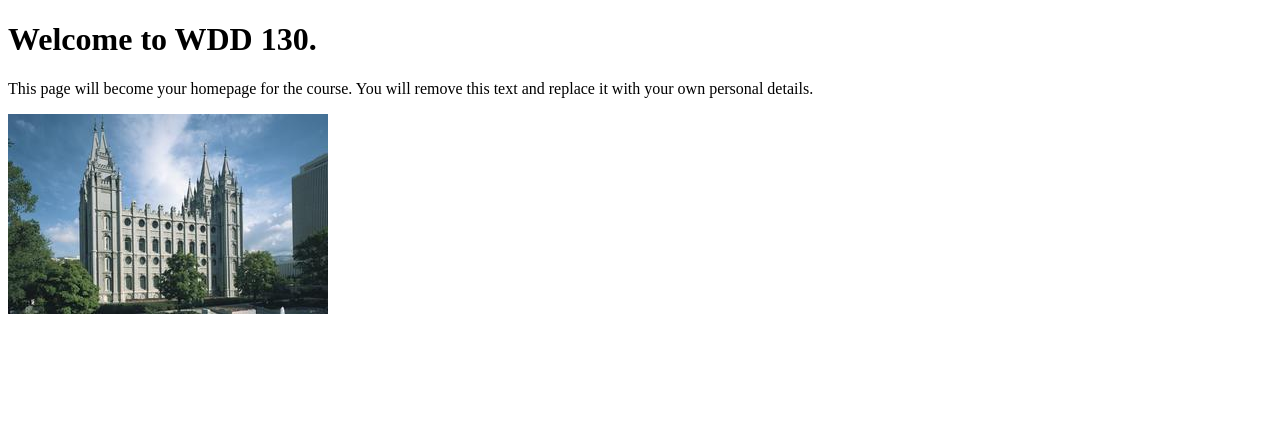
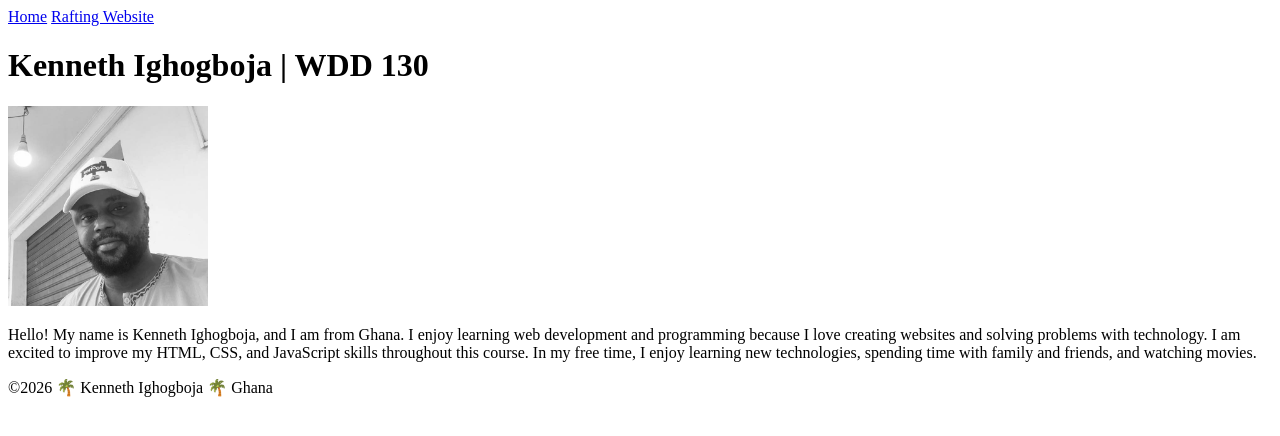
Before and after one commit to kendevdashigho/wdd130, a plain HTML site: page index.html in a window 1280 px wide. Drawn offline with Linux system fonts and the light colour scheme.

Commit message:
Add personal homepage content

```diff
--- a/index.html
+++ b/index.html
@@ -1,14 +1,33 @@
 <!DOCTYPE html>
-<html lang="en">
+<html lang="en-US">
+
 <head>
-    <meta charset="UTF-8">
+    <meta charset="utf-8">
     <meta name="viewport" content="width=device-width, initial-scale=1.0">
-    <title>WDD 130 | Personal Homepage</title>
+    <title>Kenneth Ighogboja | WDD 130</title>
 </head>
+
 <body>
-    <h1>Welcome to WDD 130.</h1>
-    <p>This page will become your homepage for the course. You will remove this text and replace it with your own personal details.</p>
+    <header>
+        <nav>
+            <a href="#">Home</a>
+            <a href="wwr/">Rafting Website</a>
+        </nav>
+    </header>
 
-    <img src="images/salt-lake-temple.jpg" alt="The Salt Lake Temple.">
+    <main>
+        <h1>Kenneth Ighogboja | WDD 130</h1>
+        <img src="images/profile.jpeg" alt="Hello, my name is Kenneth Ighogboja" width="200">
+        <p>Hello! My name is Kenneth Ighogboja, and I am from Ghana. I enjoy learning web
+            development and programming because I love creating websites and solving problems
+            with technology. I am excited to improve my HTML, CSS, and JavaScript skills
+            throughout this course. In my free time, I enjoy learning new technologies,
+            spending time with family and friends, and watching movies.</p>
+    </main>
+
+    <footer>
+        <p>&copy;2026 🌴 Kenneth Ighogboja 🌴 Ghana</p>
+    </footer>
 </body>
+
 </html>
```
Also changed, not shown: images/profile.jpeg (added).
